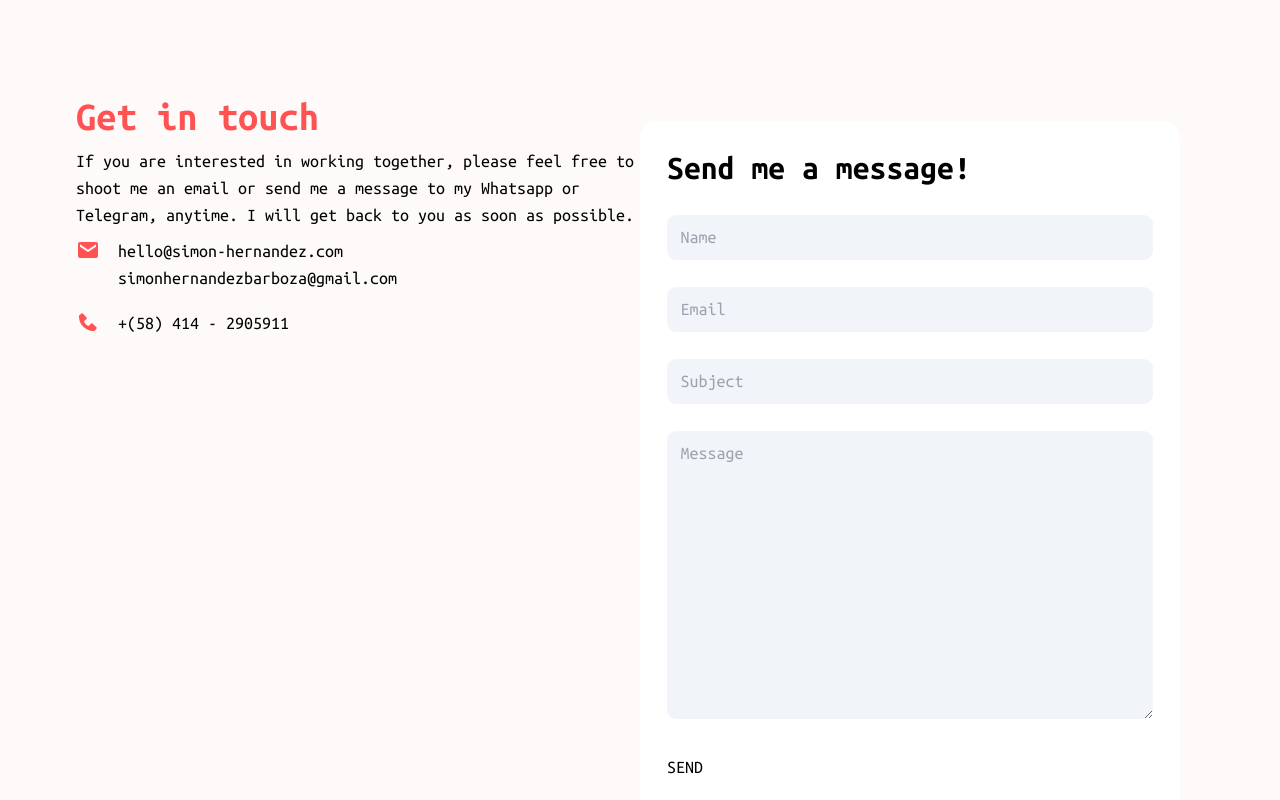
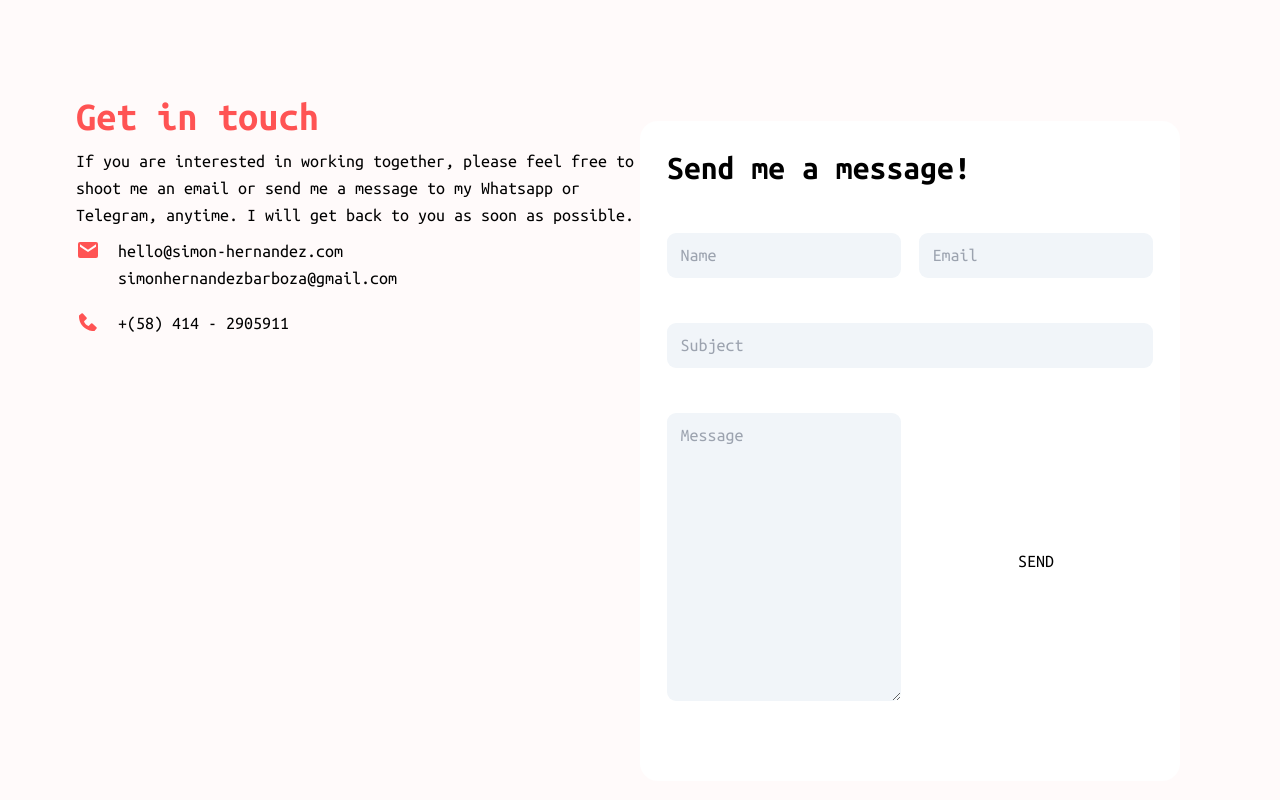
Before and after one commit to simonhernandez/react-portfolio, a React (Vite) app: page / in a window 1280 px wide. Shown: the part 3200-4000 px from the top of the page. Built offline with nearby package versions, Linux system fonts and the light colour scheme.

Commit message:
fix: form styles

```diff
--- a/src/components/Form.jsx
+++ b/src/components/Form.jsx
@@ -2,9 +2,9 @@ import React from 'react'
 
 import { typography } from '../styles/style'
 
-const Form = () => {
+const Form = ({styles}) => {
   return (
-    <form action="https://formspree.io/f/mgepnbjb" method="POST" id="contactForm" className="bg-white rounded-2xl p-6 shadow-form space-y-6 ss:max-w-[540px]" data-aos="fade-left" data-aos-duration="1000">
+    <form action="https://formspree.io/f/mgepnbjb" method="POST" id="contactForm" className={`${styles} bg-white rounded-2xl p-6 shadow-form space-y-6 ss:max-w-[540px] form`} data-aos="fade-left" data-aos-duration="1000">
                     <h3 className={`${typography.heading3}`}>Send me a message!</h3>
 
                     <div className="form__control form__control--name">
```
